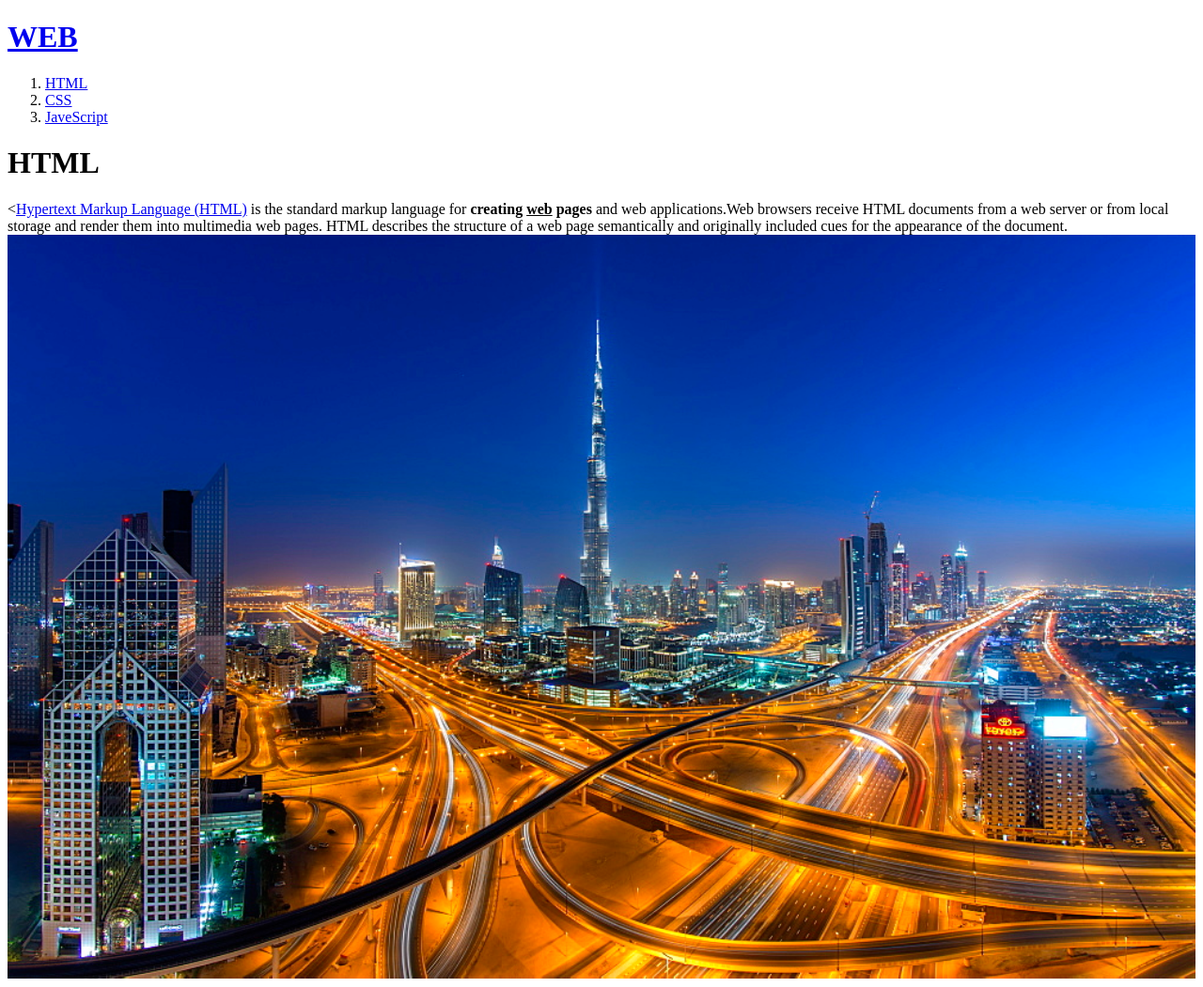
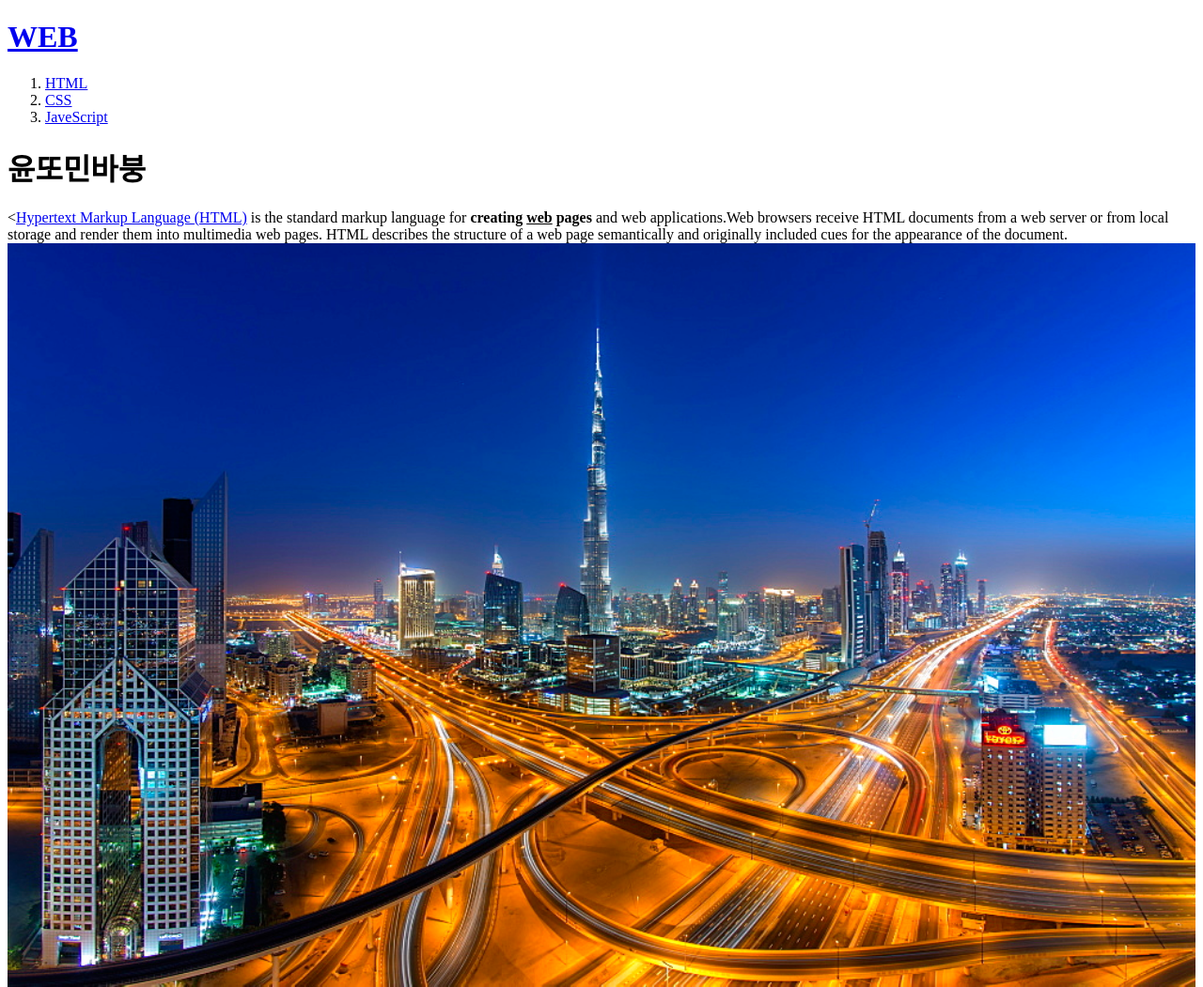
Before and after one commit to Raejeongim/raison, a plain HTML site: page 1.html in a window 1280 px wide. Shown: the top 1051 px of the page at 94% size. Drawn offline with Linux system fonts and the light colour scheme.

Commit message:
Add files via upload

```diff
--- a/1.html
+++ b/1.html
@@ -13,7 +13,7 @@
 </ol>
 
 
-<h1>HTML</h1>
+<h1>윤또민바붕</h1>
 <p><<a href="https://www.w3.org/TR/html5/"target="_blank" title="html5 specification">Hypertext Markup Language (HTML)</a> is the standard markup language for <strong>creating <u>web</u> pages</strong> and web applications.Web browsers receive HTML documents from a web server or from local storage and render them into multimedia web pages. HTML describes the structure of a web page semantically and originally included cues for the appearance of the document.
   <img src="1.jpg" width="100%">
 </p><p style="margin-top:45px;">HTML elements are the building blocks of HTML pages. With HTML constructs, images and other objects, such as interactive forms, may be embedded into the rendered page. It provides a means to create structured documents by denoting structural semantics for text such as headings, paragraphs, lists, links, quotes and other items. HTML elements are delineated by tags, written using angle brackets.</p>
```
